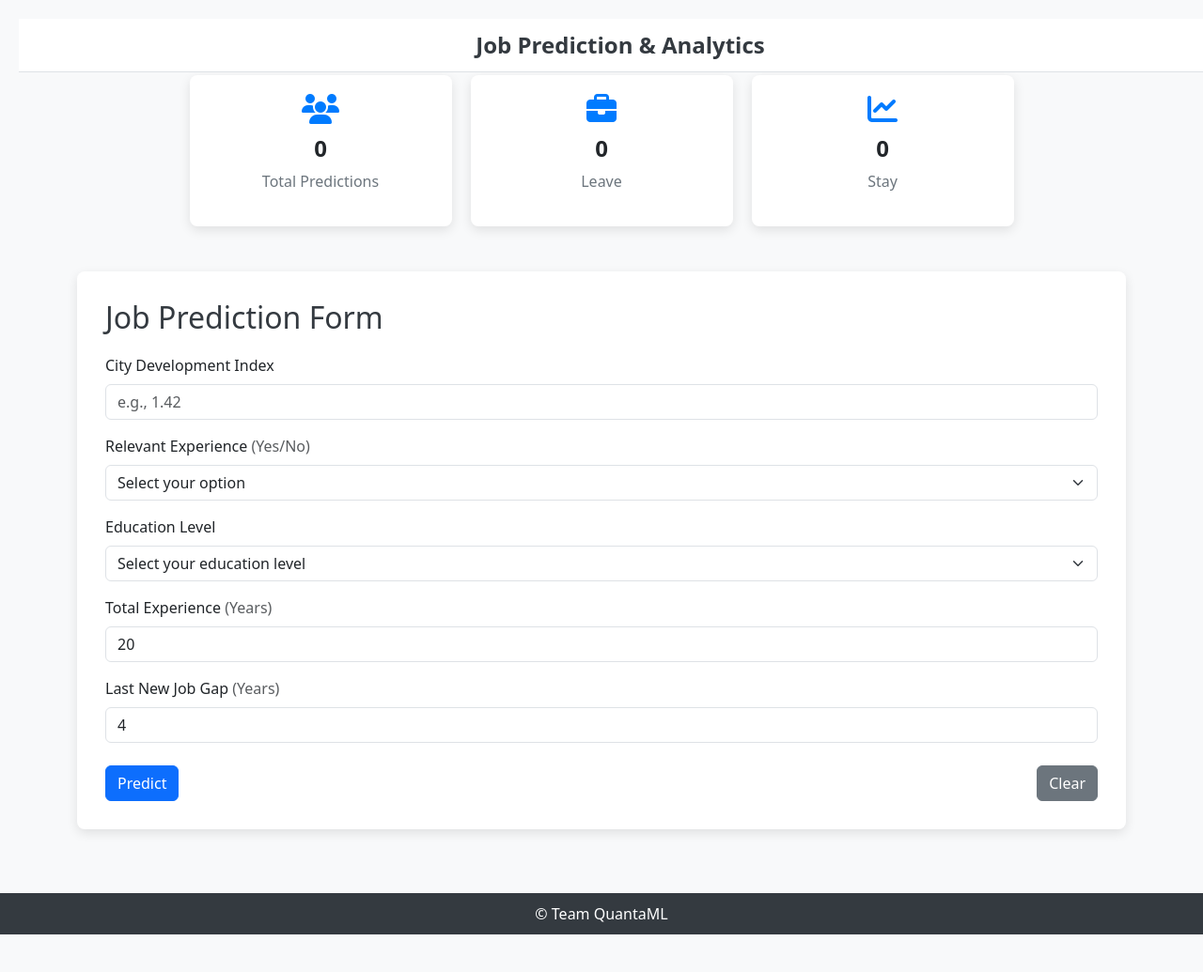
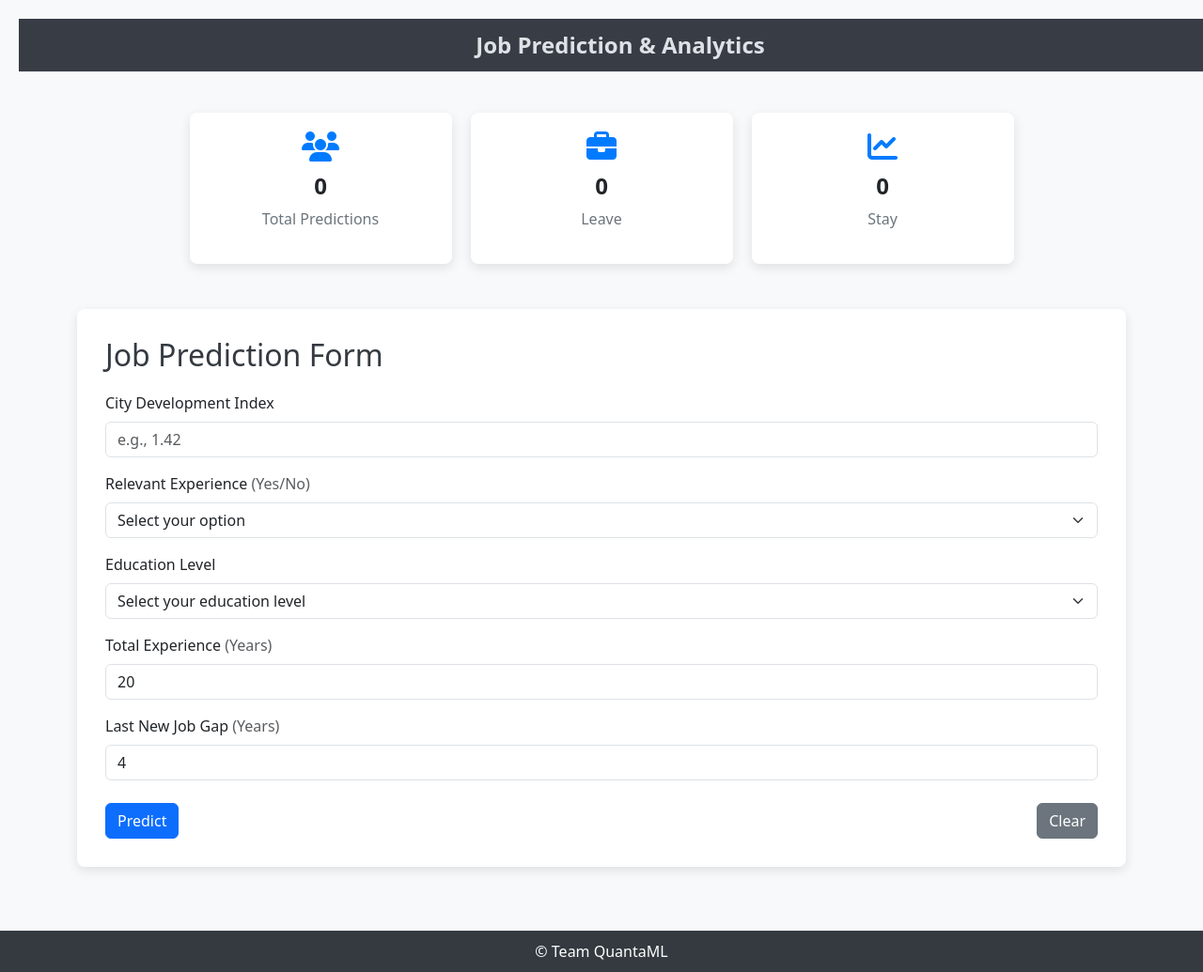
Before and after one commit to IT22106360/QuantaML-FDM-Employee-Retention, a Flask app: page / in a window 1280 px wide. Shown: the whole page at 94% size. Before the commit the page ends 995 px from the top, so only its background shows below. Run offline with Flask 3, Linux system fonts and the light colour scheme; parts of the project's set-up code (start-up, migrations or seed data) failed here and were passed over.

Commit message:
Update index.html

```diff
--- a/templates/index.html
+++ b/templates/index.html
@@ -49,7 +49,7 @@
         .top-navbar {
             width: 100%;
             padding: 10px 20px;
-            background-color: #fff;
+            background-color:#383c44;
             border-bottom: 1px solid #dee2e6;
             display: flex;
             justify-content: center;
@@ -62,12 +62,12 @@
         .top-navbar .navbar-brand {
             font-weight: bold;
             font-size: 1.5rem;
-            color: #343a40;
+            color:  #dee2e6;
         }
 
         /* Adjust content when navbar is fixed */
         .main-content {
-            margin-top: 60px;
+            margin-top: 100px;
         }
 
         /* Form Styling */
```
